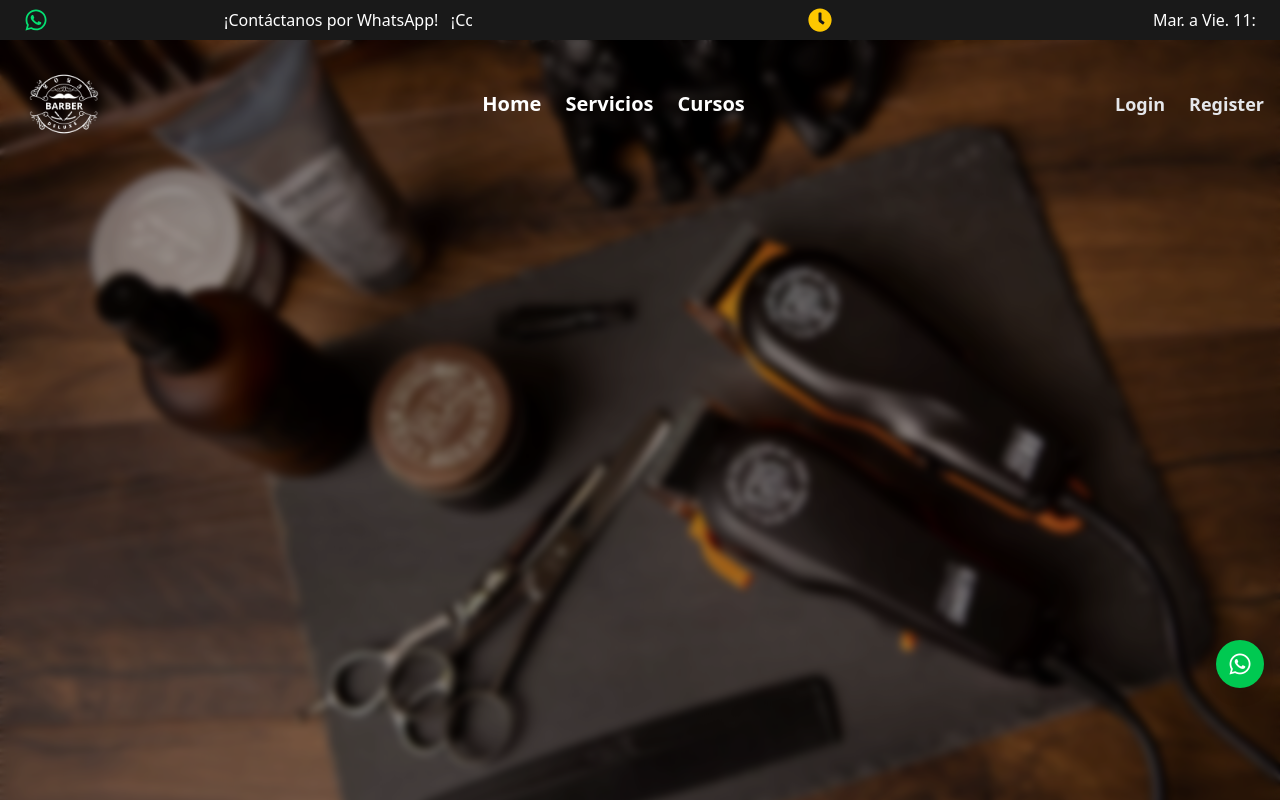
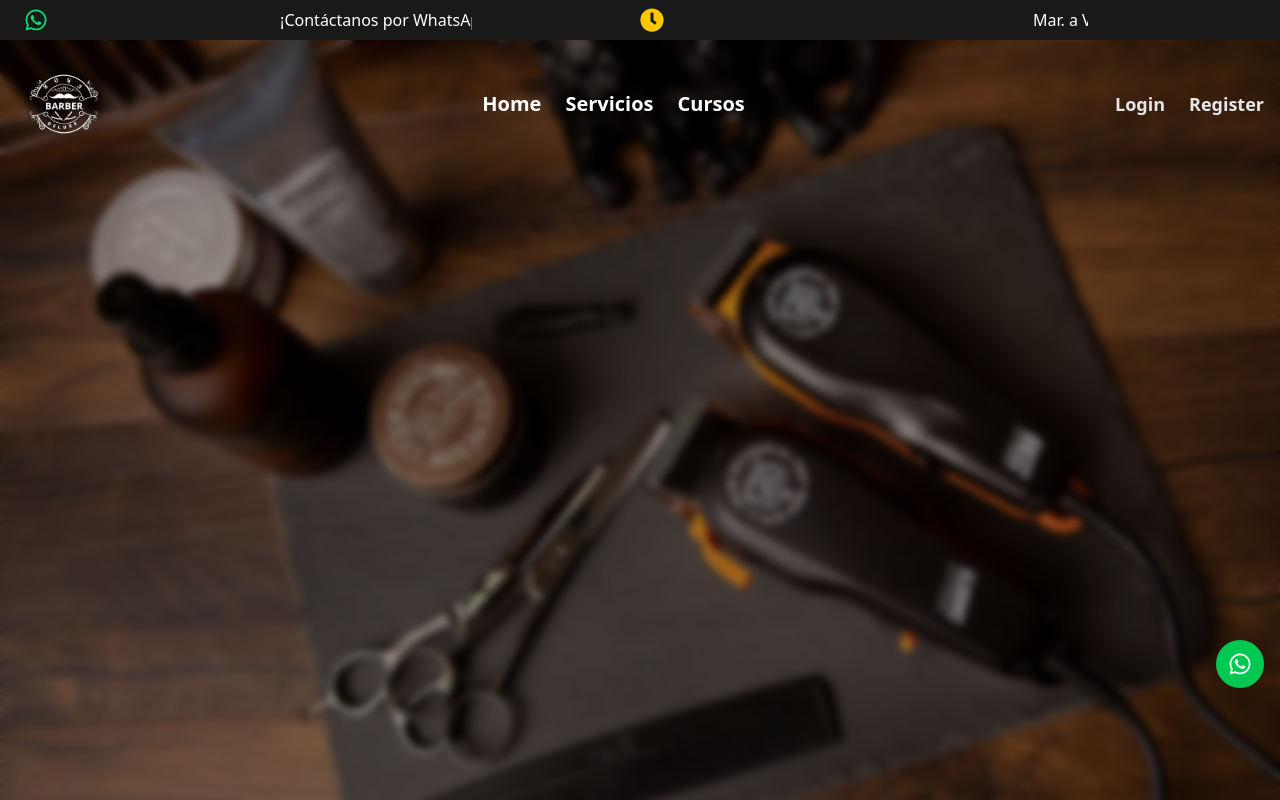
Before and after one commit to maxianguita/Barber-app, a React (Vite) app in the folder Client/: page / in a window 1280 px wide. Shown: the top 800 px of the page. Built offline with nearby package versions, Linux system fonts and the light colour scheme.

Commit message:
frontend

```diff
--- a/Client/src/pages/BannerInfo.jsx
+++ b/Client/src/pages/BannerInfo.jsx
@@ -21,45 +21,26 @@ const BannerInfo = () => {
           animation: scroll-left 20s linear infinite;
           display: inline-block;
           white-space: nowrap;
-          position: relative;
-          z-index: 0;
-        }
-        .overflow-hidden-nowrap {
-          overflow: hidden;
-          white-space: nowrap;
-          position: relative;
-          width: 100%;
-        }
-        .icon-container {
-          position: relative;
-          z-index: 10; /* Más arriba para estar sobre el texto */
-          flex-shrink: 0;
-        }
-        .text-container {
-          position: relative;
-          z-index: 0; /* Texto debajo */
-          margin-left: -1.5rem; /* Ajusta para que el texto empiece justo detrás del ícono */
-          padding-left: 1.5rem; /* Para que el texto visible no quede cortado */
         }
       `}</style>
 
       <div className="bg-black/90 text-white py-2 px-6 flex flex-col md:flex-row items-center justify-between text-sm md:text-base">
 
         {/* WhatsApp */}
-        <div className="flex items-center mb-2 md:mb-0 max-w-xs md:max-w-md relative overflow-hidden-nowrap">
-          <FaWhatsapp className="text-green-400 text-2xl icon-container" />
-          <div className="text-container overflow-hidden-nowrap">
-            <span className="animate-scroll-left">
+        <div className="flex items-center mb-2 md:mb-0 max-w-xs md:max-w-md relative overflow-hidden mr-auto pl-8">
+          <FaWhatsapp className="text-green-400 text-2xl absolute left-0 top-1/2 transform -translate-y-1/2" />
+          <div className="overflow-hidden whitespace-nowrap relative w-full pl-12">
+            <span className="inline-block animate-scroll-left">
               ¡Contáctanos por WhatsApp! &nbsp; ¡Contáctanos por WhatsApp! &nbsp;
             </span>
           </div>
         </div>
 
         {/* Horarios */}
-        <div className="flex items-center mb-2 md:mb-0 max-w-xs md:max-w-md relative overflow-hidden-nowrap">
-          <FaClock className="text-yellow-400 text-2xl icon-container" />
-          <div className="text-container overflow-hidden-nowrap">
-            <span className="animate-scroll-left">
+        <div className="flex items-center mb-2 md:mb-0 max-w-xs md:max-w-md relative overflow-hidden mr-auto pl-8">
+          <FaClock className="text-yellow-400 text-2xl absolute left-0 top-1/2 transform -translate-y-1/2" />
+          <div className="overflow-hidden whitespace-nowrap relative w-full pl-10">
+            <span className="inline-block animate-scroll-left">
               Mar. a Vie. 11:00hs a 20:30hs / Sáb. 10:00hs a 20:30hs &nbsp; Mar. a Vie. 11:00hs a 20:30hs / Sáb. 10:00hs a 20:30hs &nbsp;
             </span>
           </div>
```
